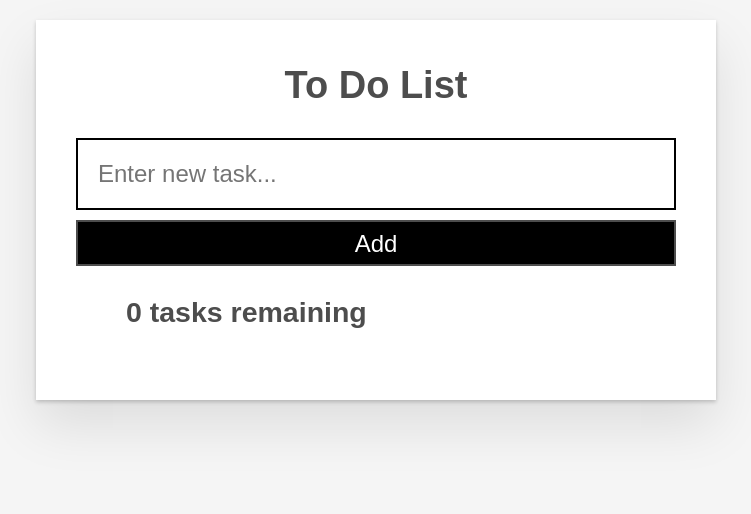
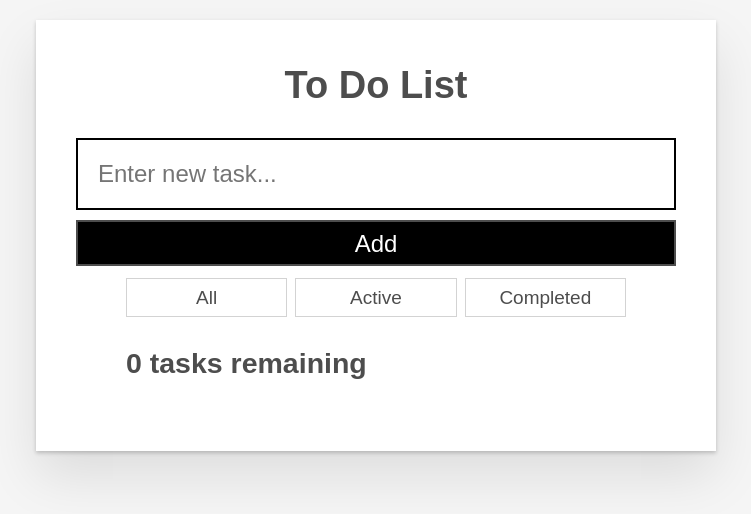
Before and after one commit to Skydodle/todo, a React (Create React App) app in the folder frontend-todo/: page / in a window 1280 px wide. Shown: the top 514 px of the page, without its empty margins (264-1015 px from the left). Built offline with nearby package versions, Linux system fonts and the light colour scheme; the HTML template or start-up script is replaced by a standard one.

Commit message:
Create FILTER object w/ assign behaviort; map name to each filter button

```diff
--- a/frontend-todo/public/index.html
+++ b/frontend-todo/public/index.html
@@ -24,7 +24,7 @@
       work correctly both with client-side routing and a non-root public URL.
       Learn how to configure a non-root public URL by running `npm run build`.
     -->
-    <title>React App</title>
+    <title>To Do List App</title>
   </head>
   <body>
     <noscript>You need to enable JavaScript to run this app.</noscript>
--- a/frontend-todo/src/App.jsx
+++ b/frontend-todo/src/App.jsx
@@ -1,7 +1,8 @@
 import React, { useState, useEffect } from 'react';
-import { AddToDo, Header, ToDoList } from './Components';
+import { AddToDo, Header, ToDoList, FilterButtons } from './components';
+import { FILTER_MAP, FILTER_NAMES } from './utils/filterMap';
 import { nanoid } from 'nanoid';
-// import data from './data.json';
+// import data from './utils/data.json';
 
 const App = () => {
   // const [toDoList, setToDoList] = useState(data);
@@ -14,6 +15,8 @@ const App = () => {
     }
   });
 
+  const [filter, setFilter] = useState('All');
+
   useEffect(() => {
     localStorage.setItem('toDoList', JSON.stringify(toDoList));
   }, [toDoList]);
@@ -24,18 +27,18 @@ const App = () => {
     setToDoList(newList);
   };
 
+  const handleToggle = (id) => {
+    const mapped = toDoList.map((item) => {
+      return item.id === id ? { ...item, complete: !item.complete } : { ...item };
+    });
+    setToDoList(mapped);
+  };
+
   const handleUpdate = (input, id) => {
     const updateItem = toDoList.map((item) => {
       return item.id === id ? input : item;
     });
     setToDoList(updateItem);
-  };
-
-  const handleToggle = (id) => {
-    const mapped = toDoList.map((item) => {
-      return item.id === id ? { ...item, complete: !item.complete } : { ...item };
-    });
-    setToDoList(mapped);
   };
 
   const handleDelete = () => {
@@ -52,6 +55,7 @@ const App = () => {
     <div className="app stack-large">
       <Header />
       <AddToDo handleAdd={handleAdd} />
+      <FilterButtons />
       <h2 id="list-heading">{remainingTasks}</h2>
       <ToDoList
         toDoList={toDoList}
--- /dev/null
+++ b/frontend-todo/src/Components/FilterButtons.jsx
@@ -0,0 +1,16 @@
+import React from 'react';
+import { FILTER_NAMES } from '../utils/filterMap';
+
+const FilterButtons = ({ setFilter }) => {
+  return (
+    <div className="filters btn-group stack-exception">
+      {FILTER_NAMES.map((name) => (
+        <button type="button" className="btn toggle-btn" key={name} name={name}>
+          {name}
+        </button>
+      ))}
+    </div>
+  );
+};
+
+export default FilterButtons;
--- a/frontend-todo/src/Components/index.js
+++ b/frontend-todo/src/Components/index.js
@@ -1,3 +1,4 @@
 export { default as Header } from './Header';
 export { default as ToDoList } from './ToDoList';
 export { default as AddToDo } from './AddToDo';
+export { default as FilterButtons } from './FilterButtons';
--- /dev/null
+++ b/frontend-todo/src/utils/filterMap.js
@@ -0,0 +1,7 @@
+export const FILTER_MAP = {
+  All: () => true,
+  Active: (item) => !item.complete,
+  Completed: (item) => item.complete
+};
+
+export const FILTER_NAMES = Object.keys(FILTER_MAP);
```
Also changed, not shown: frontend-todo/package.json (line endings or trailing spaces), frontend-todo/src/utils/data.json (renamed from frontend-todo/src/data.json), 1 other file (tests, documents, lock files or other folders).
